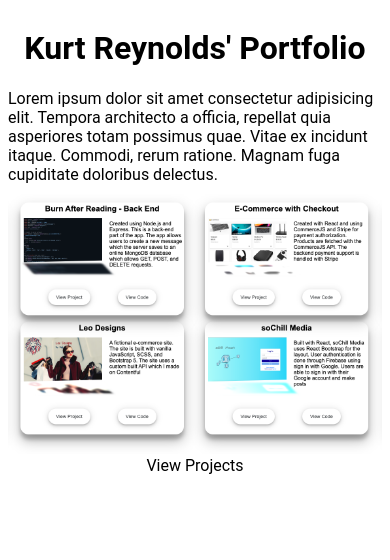
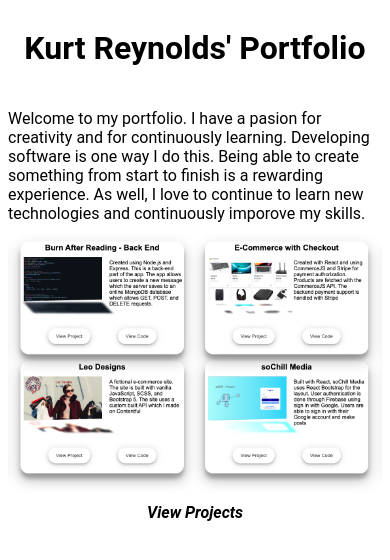
Before and after one commit to kurtreyn/portfolio-kurt-reynolds, a React (Create React App) app: page / in a window 390 px wide. Shown: the top 560 px of the page. Built offline with nearby package versions, Linux system fonts and the light colour scheme.

Commit message:
added animation

```diff
--- a/src/components/ProjectsContainer.js
+++ b/src/components/ProjectsContainer.js
@@ -10,7 +10,7 @@ export default function ProjectsContainer({ showProjects, setShowProjects }) {
   };
   return (
     <div className="projects-container">
-      <header className="projects-container-header">
+      <header className="projects-container-header content">
         <div
           className="projects-container-close-button-wrapper"
           onClick={handleCloseProjects}
@@ -18,12 +18,12 @@ export default function ProjectsContainer({ showProjects, setShowProjects }) {
           <img
             src={closeIcon}
             alt="close icon"
-            className="projects-close-icon"
+            className="projects-close-icon content"
           />
         </div>
       </header>
 
-      <div className="projects-container-body">
+      <div className="projects-container-body content">
         {projectsData.map((project) => {
           return (
             <Project
--- a/src/pages/Home.js
+++ b/src/pages/Home.js
@@ -20,10 +20,11 @@ export default function Home() {
           {!showProjects && (
             <div className="home-content">
               <span className="home-text">
-                Lorem ipsum dolor sit amet consectetur adipisicing elit. Tempora
-                architecto a officia, repellat quia asperiores totam possimus
-                quae. Vitae ex incidunt itaque. Commodi, rerum ratione. Magnam
-                fuga cupiditate doloribus delectus.
+                Welcome to my portfolio. I have a pasion for creativity and for
+                continuously learning. Developing software is one way I do this.
+                Being able to create something from start to finish is a
+                rewarding experience. As well, I love to continue to learn new
+                technologies and continuously imporove my skills.
               </span>
             </div>
           )}
--- a/src/styles/homeStyle.css
+++ b/src/styles/homeStyle.css
@@ -6,7 +6,9 @@
 
 .home-header-section {
   display: flex;
+  justify-content: center;
   width: 100%;
+  /* border: solid 1px black; */
 }
 
 /* .home-header {
@@ -15,12 +17,21 @@
 .home-projects-section {
   display: flex;
   width: 100%;
+  margin-top: 20px;
   /* border: solid 2px black; */
 }
 
 .home-left-projects-section {
   display: flex;
   width: 50%;
+}
+
+.home-content {
+  margin-left: 100px;
+}
+
+.home-text {
+  text-justify: inter-character;
 }
 
 .home-right-projects-section {
@@ -36,18 +47,29 @@
   flex-direction: column;
   align-items: center;
   width: 50%;
+  margin-right: 100px;
 }
 
 .projects-icon {
   width: 100%;
 }
 
-.projects-icon:hover {
+.projects-icon-container:hover {
   transform: scale(1.1);
 }
 
+/* .projects-icon:hover {
+  transform: scale(1.1);
+} */
+
 .projects-icon-subtext {
   margin-top: 2px;
+  font-style: italic;
+  font-weight: bold;
+}
+
+.projects-icon-subtext {
+  margin-top: 10px;
 }
 
 /* ---------- MOBILE SECTION ----------- */
@@ -70,6 +92,10 @@
     width: 100%;
   }
 
+  .home-content {
+    margin-left: 0px;
+  }
+
   .home-right-projects-section {
     display: flex;
     justify-content: center;
@@ -79,6 +105,7 @@
 
   .projects-icon-container {
     width: 100%;
+    margin-right: 0px;
   }
 
   .projects-icon {
--- a/src/styles/projectsContainerStyle.css
+++ b/src/styles/projectsContainerStyle.css
@@ -8,6 +8,7 @@
   padding: 20px;
   border: solid 2px rgba(0, 0, 0, 0.5);
   border-radius: 25px;
+  bottom: 10px;
 }
 
 .projects-container-header {
@@ -35,6 +36,38 @@
   width: 100%;
   height: 100%;
   overflow: scroll;
+}
+/* ---------- ANIMATION----------- */
+.projects-container {
+  animation: blowUpModal 0.5s cubic-bezier(0.165, 0.84, 0.44, 1) forwards;
+}
+
+.content {
+  z-index: 1;
+  animation: blowUpContent 0.5s cubic-bezier(0.165, 0.84, 0.44, 1) backwards;
+}
+
+@keyframes blowUpContent {
+  0% {
+    transform: scale(1);
+    opacity: 1;
+  }
+  99.9% {
+    transform: scale(2);
+    opacity: 0;
+  }
+  100% {
+    transform: scale(0);
+  }
+}
+
+@keyframes blowUpModal {
+  0% {
+    transform: scale(0);
+  }
+  100% {
+    transform: scale(1);
+  }
 }
 
 /* ---------- MOBILE SECTION ----------- */
```
